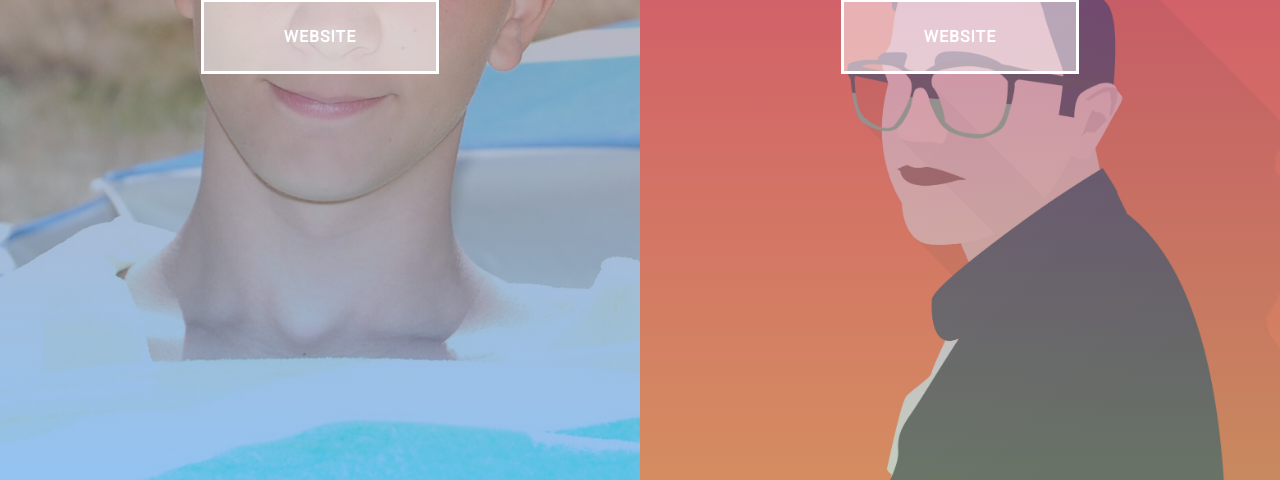
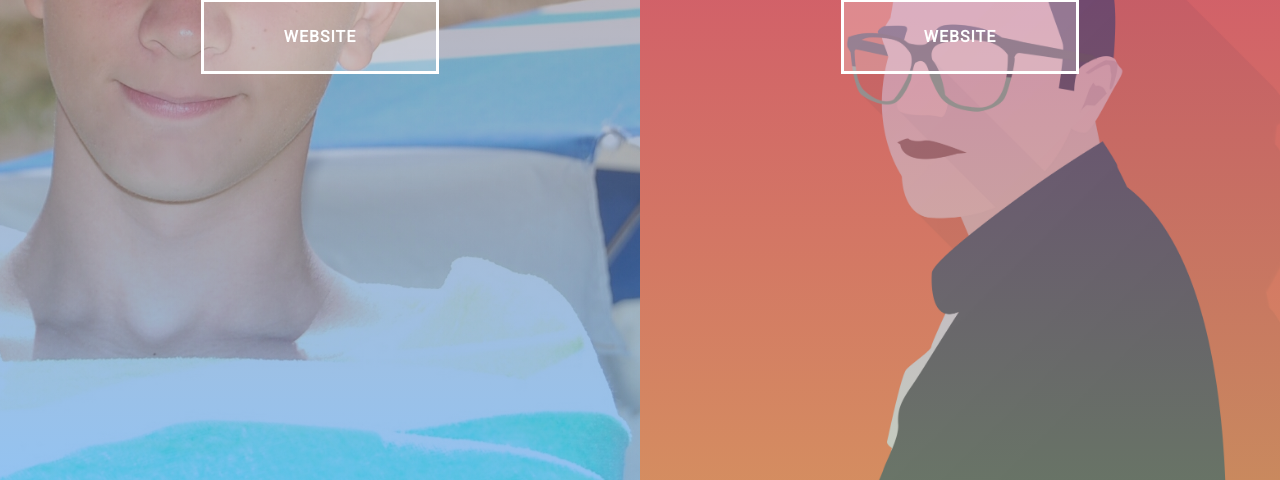
Before and after one commit to DevelopersOfCydonia/DevelopersOfCydonia.github.io, a plain HTML site: page index.html in a window 1280 px wide. Shown: the part 320-800 px from the top of the page. Drawn offline with Linux system fonts and the light colour scheme.

Commit message:
Centered Pics

```diff
--- a/index.html
+++ b/index.html
@@ -49,7 +49,7 @@
 		font-family: Roboto;
 		font-size: inherit;
 		color: inherit;
-		background: rgba(255, 255, 255, 0.5);
+		background: rgba(255, 255, 255, 0.25);
 		cursor: pointer;
 		padding: 25px 80px;
 		display: inline-block;
@@ -146,8 +146,8 @@
 			return "linear-gradient(rgba(" + getRandom() + ", " + getRandom() + ", " + getRandom() + ", 0.45), rgba(" + getRandom() + ", " + getRandom() + ", " + getRandom() + ", 0.45)), url(img/" + (matteo ? "matteo.jpeg" : "eliseo.jpg") + ") no-repeat;";
 		}
 
-		document.getElementById("matteo").style = "background: " + buildBackgroundString(true) + "background-size: cover; background-clip: border-box;";
-		document.getElementById("eliseo").style = "background: " + buildBackgroundString(false) + "background-size: cover; background-clip: border-box;";
+		document.getElementById("matteo").style = "background: " + buildBackgroundString(true) + "background-size: cover; background-clip: border-box; background-position: center;";
+		document.getElementById("eliseo").style = "background: " + buildBackgroundString(false) + "background-size: cover; background-clip: border-box; background-position: center;";
 	</script>
 </body>
 </html>
```
